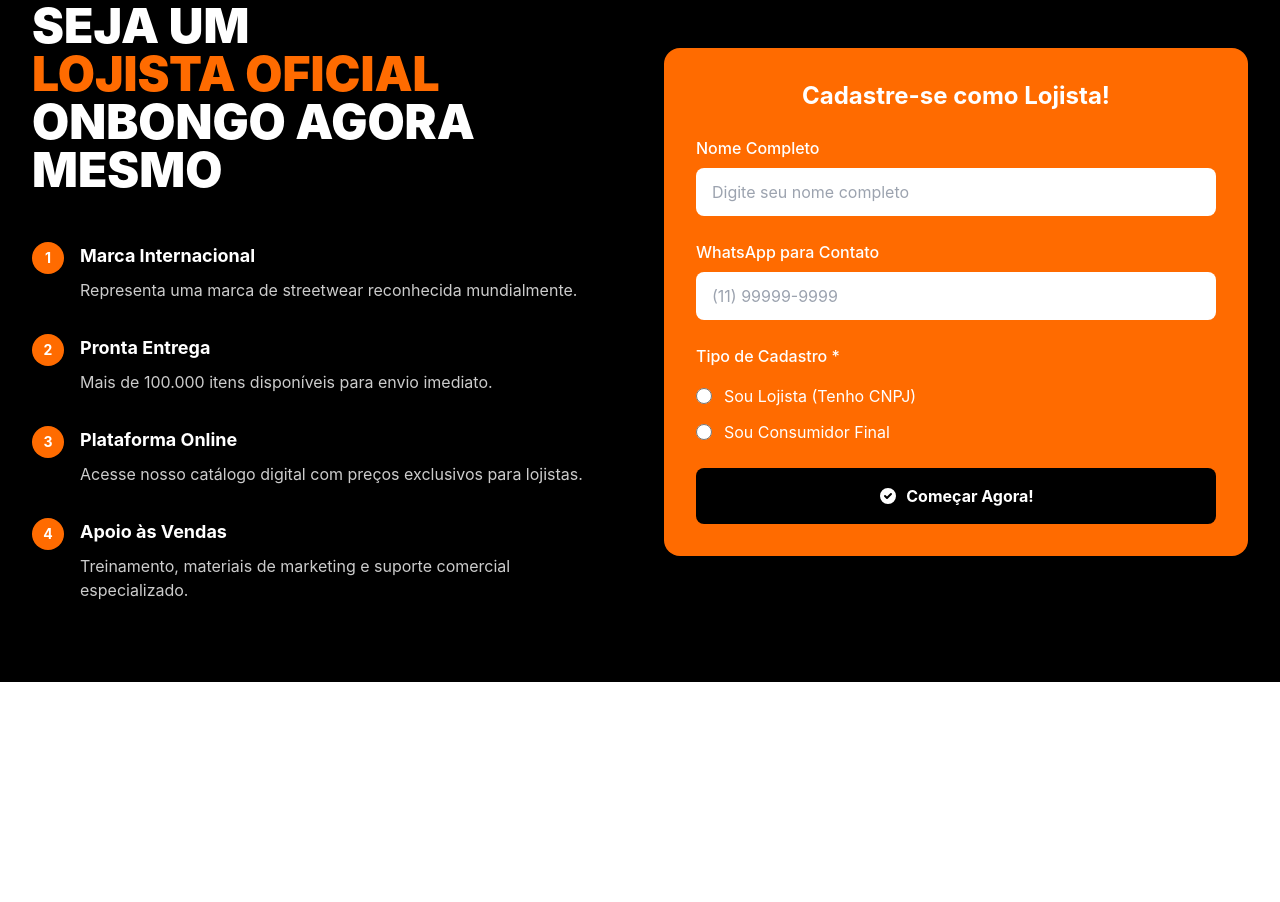
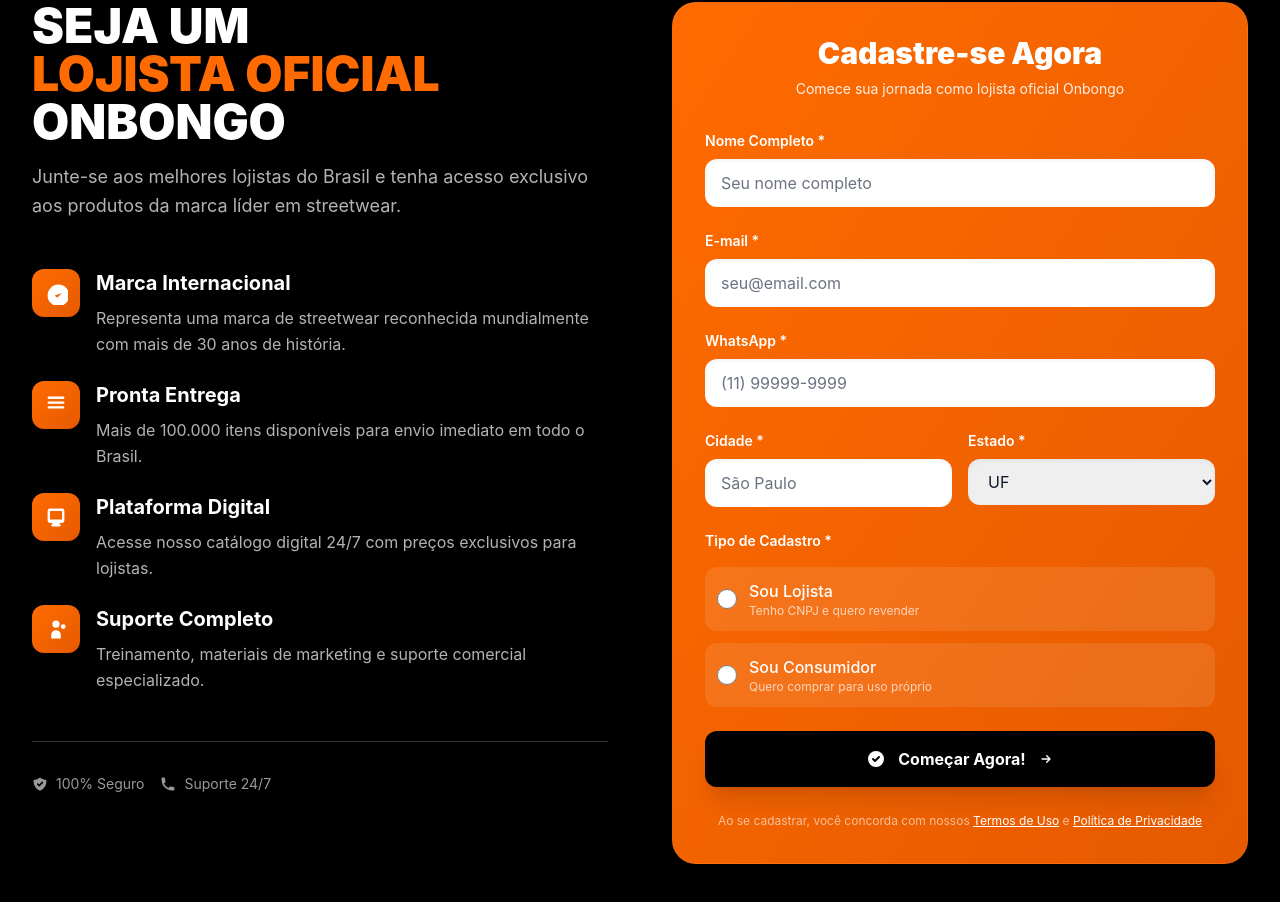
Before and after one commit to cezarfreitas/nova-20onbogo, a SvelteKit app: page / in a window 1280 px wide. Shown: the part 878-1780 px from the top of the page. Before the commit the page ends 1560 px from the top, so only its background shows below. Built offline with nearby package versions, Linux system fonts and the light colour scheme.

Commit message:
Refine registration section with better design and functionality
cgen-aefcd2f951644fd1910dc2f04a9dd180

```diff
--- a/src/routes/+page.svelte
+++ b/src/routes/+page.svelte
@@ -91,112 +91,203 @@
 <!-- Registration Section -->
 <section class="bg-black py-20 px-4 sm:px-6 lg:px-8">
 	<div class="max-w-7xl mx-auto">
-		<div class="grid lg:grid-cols-2 gap-12 items-center">
+		<div class="grid lg:grid-cols-2 gap-16 items-start">
 			<!-- Left Side - Benefits -->
-			<div class="text-white">
-				<h2 class="text-3xl md:text-4xl lg:text-5xl font-black mb-12 leading-tight">
+			<div class="text-white lg:sticky lg:top-8">
+				<h2 class="text-3xl md:text-4xl lg:text-5xl font-black mb-4 leading-tight">
 					SEJA UM<br/>
 					<span class="text-onbongo-orange">LOJISTA OFICIAL</span><br/>
-					ONBONGO AGORA MESMO
+					ONBONGO
 				</h2>
 
-				<div class="space-y-8">
+				<p class="text-lg text-white/70 mb-12 leading-relaxed">
+					Junte-se aos melhores lojistas do Brasil e tenha acesso exclusivo aos produtos da marca líder em streetwear.
+				</p>
+
+				<div class="space-y-6">
 					<!-- Benefit 1 -->
-					<div class="flex items-start gap-4">
-						<div class="flex-shrink-0 w-8 h-8 rounded-full bg-onbongo-orange flex items-center justify-center">
-							<span class="text-white font-bold text-sm">1</span>
+					<div class="flex items-start gap-4 group">
+						<div class="flex-shrink-0 w-12 h-12 rounded-xl bg-gradient-to-br from-onbongo-orange to-onbongo-orange-dark flex items-center justify-center shadow-lg group-hover:scale-105 transition-transform">
+							<svg class="w-6 h-6 text-white" fill="currentColor" viewBox="0 0 20 20">
+								<path d="M9 12l2 2 4-4m6 2a9 9 0 11-18 0 9 9 0 0118 0z"/>
+							</svg>
 						</div>
 						<div>
-							<h3 class="font-bold text-lg mb-2">Marca Internacional</h3>
-							<p class="text-white/80">Representa uma marca de streetwear reconhecida mundialmente.</p>
+							<h3 class="font-bold text-xl mb-2 text-white">Marca Internacional</h3>
+							<p class="text-white/70 leading-relaxed">Representa uma marca de streetwear reconhecida mundialmente com mais de 30 anos de história.</p>
 						</div>
 					</div>
 
 					<!-- Benefit 2 -->
-					<div class="flex items-start gap-4">
-						<div class="flex-shrink-0 w-8 h-8 rounded-full bg-onbongo-orange flex items-center justify-center">
-							<span class="text-white font-bold text-sm">2</span>
+					<div class="flex items-start gap-4 group">
+						<div class="flex-shrink-0 w-12 h-12 rounded-xl bg-gradient-to-br from-onbongo-orange to-onbongo-orange-dark flex items-center justify-center shadow-lg group-hover:scale-105 transition-transform">
+							<svg class="w-6 h-6 text-white" fill="currentColor" viewBox="0 0 20 20">
+								<path fill-rule="evenodd" d="M3 4a1 1 0 011-1h12a1 1 0 110 2H4a1 1 0 01-1-1zm0 4a1 1 0 011-1h12a1 1 0 110 2H4a1 1 0 01-1-1zm0 4a1 1 0 011-1h12a1 1 0 110 2H4a1 1 0 01-1-1z" clip-rule="evenodd"/>
+							</svg>
 						</div>
 						<div>
-							<h3 class="font-bold text-lg mb-2">Pronta Entrega</h3>
-							<p class="text-white/80">Mais de 100.000 itens disponíveis para envio imediato.</p>
+							<h3 class="font-bold text-xl mb-2 text-white">Pronta Entrega</h3>
+							<p class="text-white/70 leading-relaxed">Mais de 100.000 itens disponíveis para envio imediato em todo o Brasil.</p>
 						</div>
 					</div>
 
 					<!-- Benefit 3 -->
-					<div class="flex items-start gap-4">
-						<div class="flex-shrink-0 w-8 h-8 rounded-full bg-onbongo-orange flex items-center justify-center">
-							<span class="text-white font-bold text-sm">3</span>
+					<div class="flex items-start gap-4 group">
+						<div class="flex-shrink-0 w-12 h-12 rounded-xl bg-gradient-to-br from-onbongo-orange to-onbongo-orange-dark flex items-center justify-center shadow-lg group-hover:scale-105 transition-transform">
+							<svg class="w-6 h-6 text-white" fill="currentColor" viewBox="0 0 20 20">
+								<path fill-rule="evenodd" d="M3 5a2 2 0 012-2h10a2 2 0 012 2v8a2 2 0 01-2 2h-2.22l.123.489.804.804A1 1 0 0113 18H7a1 1 0 01-.707-1.707l.804-.804L7.22 15H5a2 2 0 01-2-2V5zm5.771 7H5V5h10v7H8.771z" clip-rule="evenodd"/>
+							</svg>
 						</div>
 						<div>
-							<h3 class="font-bold text-lg mb-2">Plataforma Online</h3>
-							<p class="text-white/80">Acesse nosso catálogo digital com preços exclusivos para lojistas.</p>
+							<h3 class="font-bold text-xl mb-2 text-white">Plataforma Digital</h3>
+							<p class="text-white/70 leading-relaxed">Acesse nosso catálogo digital 24/7 com preços exclusivos para lojistas.</p>
 						</div>
 					</div>
 
 					<!-- Benefit 4 -->
-					<div class="flex items-start gap-4">
-						<div class="flex-shrink-0 w-8 h-8 rounded-full bg-onbongo-orange flex items-center justify-center">
-							<span class="text-white font-bold text-sm">4</span>
+					<div class="flex items-start gap-4 group">
+						<div class="flex-shrink-0 w-12 h-12 rounded-xl bg-gradient-to-br from-onbongo-orange to-onbongo-orange-dark flex items-center justify-center shadow-lg group-hover:scale-105 transition-transform">
+							<svg class="w-6 h-6 text-white" fill="currentColor" viewBox="0 0 20 20">
+								<path d="M13 6a3 3 0 11-6 0 3 3 0 016 0zM18 8a2 2 0 11-4 0 2 2 0 014 0zM14 15a4 4 0 00-8 0v3h8v-3z"/>
+							</svg>
 						</div>
 						<div>
-							<h3 class="font-bold text-lg mb-2">Apoio às Vendas</h3>
-							<p class="text-white/80">Treinamento, materiais de marketing e suporte comercial especializado.</p>
+							<h3 class="font-bold text-xl mb-2 text-white">Suporte Completo</h3>
+							<p class="text-white/70 leading-relaxed">Treinamento, materiais de marketing e suporte comercial especializado.</p>
+						</div>
+					</div>
+				</div>
+
+				<!-- Trust indicators -->
+				<div class="mt-12 pt-8 border-t border-white/20">
+					<div class="flex items-center gap-4 text-sm text-white/60">
+						<div class="flex items-center gap-2">
+							<svg class="w-4 h-4" fill="currentColor" viewBox="0 0 20 20">
+								<path fill-rule="evenodd" d="M2.166 4.999A11.954 11.954 0 0010 1.944 11.954 11.954 0 0017.834 5c.11.65.166 1.32.166 2.001 0 5.225-3.34 9.67-8 11.317C5.34 16.67 2 12.225 2 7c0-.682.057-1.35.166-2.001zm11.541 3.708a1 1 0 00-1.414-1.414L9 10.586 7.707 9.293a1 1 0 00-1.414 1.414l2 2a1 1 0 001.414 0l4-4z" clip-rule="evenodd"/>
+							</svg>
+							100% Seguro
+						</div>
+						<div class="flex items-center gap-2">
+							<svg class="w-4 h-4" fill="currentColor" viewBox="0 0 20 20">
+								<path d="M2 3a1 1 0 011-1h2.153a1 1 0 01.986.836l.74 4.435a1 1 0 01-.54 1.06l-1.548.773a11.037 11.037 0 006.105 6.105l.774-1.548a1 1 0 011.059-.54l4.435.74a1 1 0 01.836.986V17a1 1 0 01-1 1h-2C7.82 18 2 12.18 2 5V3z"/>
+							</svg>
+							Suporte 24/7
 						</div>
 					</div>
 				</div>
 			</div>
 
 			<!-- Right Side - Registration Form -->
-			<div class="bg-onbongo-orange rounded-2xl p-8 shadow-2xl">
-				<h3 class="text-white text-2xl font-bold mb-6 text-center">
-					Cadastre-se como Lojista!
-				</h3>
+			<div class="bg-gradient-to-br from-onbongo-orange to-onbongo-orange-dark rounded-3xl p-8 shadow-2xl border border-onbongo-orange-light/20">
+				<div class="text-center mb-8">
+					<h3 class="text-white text-3xl font-black mb-2">
+						Cadastre-se Agora
+					</h3>
+					<p class="text-white/90 text-sm">
+						Comece sua jornada como lojista oficial Onbongo
+					</p>
+				</div>
 
 				<form class="space-y-6">
 					<!-- Nome Completo -->
-					<div>
-						<label for="nome" class="block text-white font-medium mb-2">Nome Completo</label>
+					<div class="space-y-2">
+						<label for="nome" class="block text-white font-semibold text-sm">Nome Completo *</label>
 						<input
 							type="text"
 							id="nome"
-							placeholder="Digite seu nome completo"
-							class="w-full px-4 py-3 rounded-lg border-0 focus:outline-none focus:ring-2 focus:ring-white/30 text-gray-900"
+							placeholder="Seu nome completo"
+							required
+							class="w-full px-4 py-3 rounded-xl border-0 focus:outline-none focus:ring-3 focus:ring-white/30 text-gray-900 placeholder:text-gray-500 shadow-inner"
+						/>
+					</div>
+
+					<!-- Email -->
+					<div class="space-y-2">
+						<label for="email" class="block text-white font-semibold text-sm">E-mail *</label>
+						<input
+							type="email"
+							id="email"
+							placeholder="seu@email.com"
+							required
+							class="w-full px-4 py-3 rounded-xl border-0 focus:outline-none focus:ring-3 focus:ring-white/30 text-gray-900 placeholder:text-gray-500 shadow-inner"
 						/>
 					</div>
 
 					<!-- WhatsApp -->
-					<div>
-						<label for="whatsapp" class="block text-white font-medium mb-2">WhatsApp para Contato</label>
+					<div class="space-y-2">
+						<label for="whatsapp" class="block text-white font-semibold text-sm">WhatsApp *</label>
 						<input
 							type="tel"
 							id="whatsapp"
 							placeholder="(11) 99999-9999"
-							class="w-full px-4 py-3 rounded-lg border-0 focus:outline-none focus:ring-2 focus:ring-white/30 text-gray-900"
+							required
+							class="w-full px-4 py-3 rounded-xl border-0 focus:outline-none focus:ring-3 focus:ring-white/30 text-gray-900 placeholder:text-gray-500 shadow-inner"
 						/>
 					</div>
 
+					<!-- Cidade/Estado -->
+					<div class="grid grid-cols-2 gap-4">
+						<div class="space-y-2">
+							<label for="cidade" class="block text-white font-semibold text-sm">Cidade *</label>
+							<input
+								type="text"
+								id="cidade"
+								placeholder="São Paulo"
+								required
+								class="w-full px-4 py-3 rounded-xl border-0 focus:outline-none focus:ring-3 focus:ring-white/30 text-gray-900 placeholder:text-gray-500 shadow-inner"
+							/>
+						</div>
+						<div class="space-y-2">
+							<label for="estado" class="block text-white font-semibold text-sm">Estado *</label>
+							<select
+								id="estado"
+								required
+								class="w-full px-4 py-3 rounded-xl border-0 focus:outline-none focus:ring-3 focus:ring-white/30 text-gray-900 shadow-inner"
+							>
+								<option value="">UF</option>
+								<option value="SP">SP</option>
+								<option value="RJ">RJ</option>
+								<option value="MG">MG</option>
+								<option value="RS">RS</option>
+								<option value="PR">PR</option>
+								<option value="SC">SC</option>
+								<option value="BA">BA</option>
+								<option value="GO">GO</option>
+								<option value="PE">PE</option>
+								<option value="CE">CE</option>
+							</select>
+						</div>
+					</div>
+
 					<!-- Tipo de Cadastro -->
-					<div>
-						<label class="block text-white font-medium mb-4">Tipo de Cadastro *</label>
+					<div class="space-y-4">
+						<label class="block text-white font-semibold text-sm">Tipo de Cadastro *</label>
 						<div class="space-y-3">
-							<label class="flex items-center gap-3 cursor-pointer">
+							<label class="flex items-center gap-3 p-3 rounded-xl bg-white/10 cursor-pointer hover:bg-white/20 transition-colors">
 								<input
 									type="radio"
 									name="tipo_cadastro"
 									value="lojista"
-									class="w-4 h-4 text-white focus:ring-white/30"
+									class="w-5 h-5 text-onbongo-orange focus:ring-white/30 focus:ring-2"
+									required
 								/>
-								<span class="text-white">Sou Lojista (Tenho CNPJ)</span>
+								<div>
+									<span class="text-white font-medium">Sou Lojista</span>
+									<p class="text-white/70 text-xs">Tenho CNPJ e quero revender</p>
+								</div>
 							</label>
-							<label class="flex items-center gap-3 cursor-pointer">
+							<label class="flex items-center gap-3 p-3 rounded-xl bg-white/10 cursor-pointer hover:bg-white/20 transition-colors">
 								<input
 									type="radio"
 									name="tipo_cadastro"
 									value="consumidor"
-									class="w-4 h-4 text-white focus:ring-white/30"
+									class="w-5 h-5 text-onbongo-orange focus:ring-white/30 focus:ring-2"
+									required
 								/>
-								<span class="text-white">Sou Consumidor Final</span>
+								<div>
+									<span class="text-white font-medium">Sou Consumidor</span>
+									<p class="text-white/70 text-xs">Quero comprar para uso próprio</p>
+								</div>
 							</label>
 						</div>
 					</div>
@@ -204,13 +295,23 @@
 					<!-- Submit Button -->
 					<button
 						type="submit"
-						class="w-full bg-black text-white font-bold py-4 px-6 rounded-lg hover:bg-gray-900 transition-colors duration-200 flex items-center justify-center gap-2"
+						class="w-full bg-black text-white font-bold py-4 px-6 rounded-xl hover:bg-gray-900 active:scale-95 transition-all duration-200 flex items-center justify-center gap-3 shadow-xl mt-8"
 					>
 						<svg class="w-5 h-5" fill="currentColor" viewBox="0 0 20 20">
 							<path fill-rule="evenodd" d="M10 18a8 8 0 100-16 8 8 0 000 16zm3.707-9.293a1 1 0 00-1.414-1.414L9 10.586 7.707 9.293a1 1 0 00-1.414 1.414l2 2a1 1 0 001.414 0l4-4z" clip-rule="evenodd" />
 						</svg>
-						Começar Agora!
+						<span>Começar Agora!</span>
+						<svg class="w-4 h-4 transition-transform group-hover:translate-x-1" fill="none" stroke="currentColor" viewBox="0 0 24 24">
+							<path stroke-linecap="round" stroke-linejoin="round" stroke-width="2" d="M13 7l5 5m0 0l-5 5m5-5H6"/>
+						</svg>
 					</button>
+
+					<!-- Privacy note -->
+					<p class="text-white/60 text-xs text-center leading-relaxed">
+						Ao se cadastrar, você concorda com nossos
+						<a href="#" class="text-white underline hover:no-underline">Termos de Uso</a> e
+						<a href="#" class="text-white underline hover:no-underline">Política de Privacidade</a>
+					</p>
 				</form>
 			</div>
 		</div>
```
